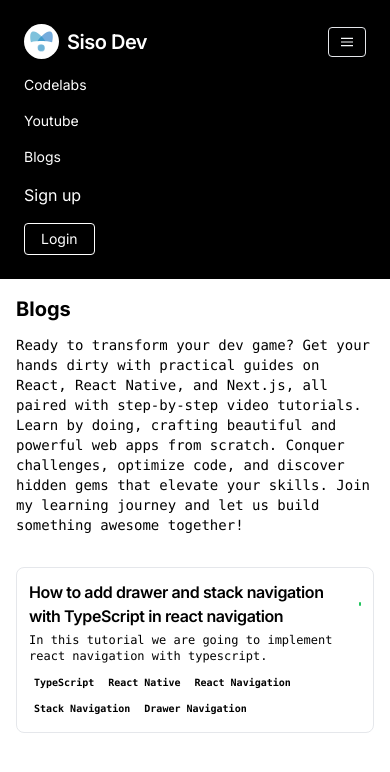
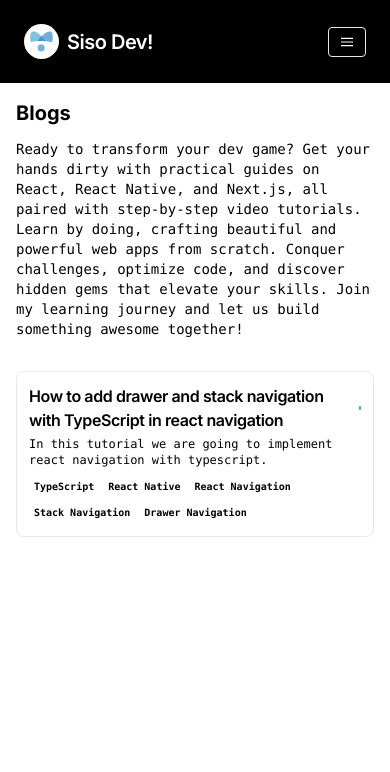
Before and after one commit to sisoalbert/sisodev, a Next.js app: page /blogs in a window 390 px wide. Shown: the top 772 px of the page. Built offline with nearby package versions, Linux system fonts and the light colour scheme.

Commit message:
responsive header added

```diff
--- a/components/ui/unprotectednav.tsx
+++ b/components/ui/unprotectednav.tsx
@@ -1,8 +1,15 @@
-import React from "react";
+"use client";
+import React, { useState } from "react";
 import SisoDevIcon from "../icons/SisoDevIcon";
 import Link from "next/link";
 
 export default function UnprotectedNav() {
+  const [menuVisible, setMenuVisible] = useState(false);
+
+  const toggleMenu = () => {
+    setMenuVisible(!menuVisible);
+  };
+
   return (
     <nav className="flex items-center justify-between flex-wrap bg-black p-6">
       <Link
@@ -11,11 +18,14 @@ export default function UnprotectedNav() {
       >
         <SisoDevIcon />
         <span className="font-semibold text-xl tracking-tight pl-2">
-          Siso Dev
+          Siso Dev!
         </span>
       </Link>
       <div className="block lg:hidden">
-        <button className="flex items-center px-3 py-2 border rounded text-slate-50 hover:text-slate-50">
+        <button
+          onClick={toggleMenu}
+          className="flex items-center px-3 py-2 border rounded text-slate-50 hover:text-slate-50"
+        >
           <svg
             className="fill-current h-3 w-3"
             viewBox="0 0 20 20"
@@ -26,7 +36,11 @@ export default function UnprotectedNav() {
           </svg>
         </button>
       </div>
-      <div className="w-full block flex-grow lg:flex lg:items-center lg:w-auto">
+      <div
+        className={`w-full block flex-grow lg:flex lg:items-center lg:w-auto ${
+          menuVisible ? "block" : "hidden"
+        }`}
+      >
         <div className="text-sm lg:flex-grow">
           <Link
             href="/codelabs"
```
